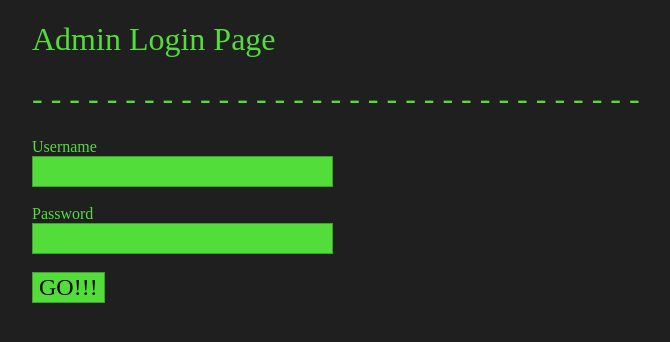
After one commit to 22236bhs/FlaskApp, a Flask app: page /login in a window 1280 px wide. The commit adds this page. Shown: the top 342 px of the page, without its empty margins (96-766 px from the left). Run offline with Flask 3, Linux system fonts and the light colour scheme; some web fonts are replaced.

Commit message:
started on login and added error page for 404 and 400

```diff
--- a/app.py
+++ b/app.py
@@ -243,5 +243,19 @@ def interior(id):
     return render_template("interior.html", params=params, title=params['name'])
 
 
+@app.route("/login")
+def login():
+    return render_template("login.html")
+
+
+@app.errorhandler(404)
+def error404(_):
+    return render_template("error_page.html", error_code=404), 404
+
+
+@app.errorhandler(400)
+def error400(_):
+    return render_template("error_page.html", error_code=400), 400
+
 if __name__ == "__main__":
     app.run(debug=True)
--- /dev/null
+++ b/templates/error_page.html
@@ -0,0 +1 @@
+<h1>ERROR: {{error_code}}</h1>
--- /dev/null
+++ b/templates/login.html
@@ -0,0 +1,37 @@
+{% extends "layout.html" %}
+
+{% block header %}
+<h1>Admin Login Page</h1>
+{% endblock %}
+
+{% block content %}
+<form action="/login" method="post">
+    <label>Username</label>
+    <br>
+    <input type="text" name="username">
+    <br>
+    <br>
+    <label>Password</label>
+    <br>
+    <input type="password" name="password">
+    <br>
+    <br>
+    <input type="submit" value="GO!!!">
+</form>
+{% endblock %}
+<!--
+<form action="/tools" method="post">
+    <select name="sort">
+        {% for i in sort %}
+        <option value="{{i}}">{{sort[i][0]}}</option>
+        {% endfor %}
+    </select>
+
+    <select name="sortdir">
+        <option value="ASC">Ascending</option>
+        <option value="DESC">Descending</option>
+    </select>
+
+    <input type="submit" value="Sort">
+</form>
+-->
--- a/templates/main.html
+++ b/templates/main.html
@@ -1,6 +1,8 @@
 {% extends "layout.html" %}
 
 {% block header %}
+
+<h2><a href="/login">* LOGIN</a></h2>
 
 <h1>Lethal Company Guide</h1>
 
```
